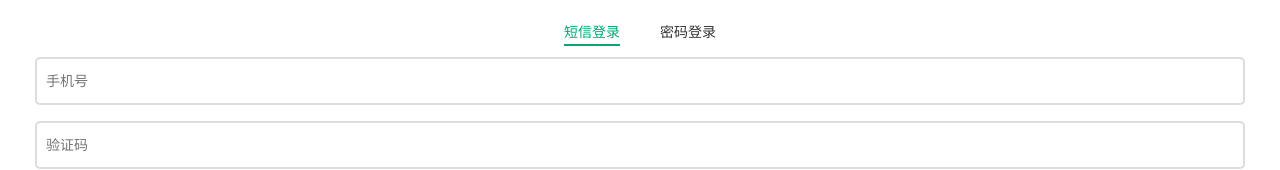
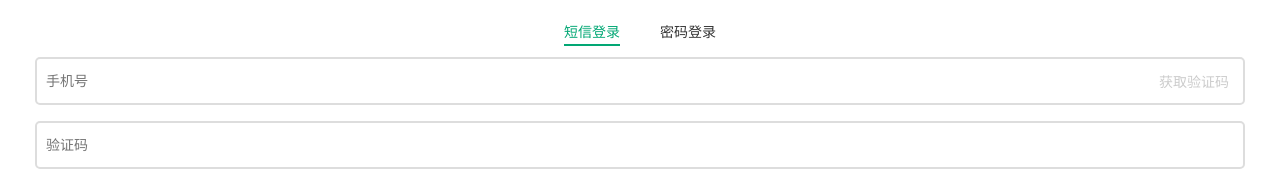
Before and after one commit to t22499/foodDeliveryApp, a Vue app: page /login in a window 1280 px wide. Shown: the part 203-373 px from the top of the page. Built offline with nearby package versions, Linux system fonts and the light colour scheme.

Commit message:
login-手机验证码

```diff
--- a/src/views/Login/Login.vue
+++ b/src/views/Login/Login.vue
@@ -2,7 +2,20 @@
 import { ref } from 'vue';
 
 const loginWay = ref(true);// true代表短信登陆, false代表密码
+const computeTime = ref(0)//倒计时
 
+const getCode = ()=>{
+  // 如果当前没有计时
+  if(!computeTime.value){
+    computeTime.value = 30
+    const intervalId = setInterval(()=>{
+      computeTime.value--
+      if(computeTime.value <= 0){
+        clearInterval(intervalId)
+      }
+    },1000)
+  }
+}
 
 </script>
 
@@ -23,6 +36,10 @@ const loginWay = ref(true);// true代表短信登陆, false代表密码
             <div :class="{on: loginWay}">
               <section class="login_message">
                 <input type="tel" placeholder="手机号">
+                <button  class="get_verification"
+                       @click.prevent="getCode">
+                {{computeTime>0 ? `已发送(${computeTime}s)` : '获取验证码'}}
+              </button>
               </section>
               <section class="login_verification">
                 <input type="tel" placeholder="验证码">
@@ -157,4 +174,14 @@ const loginWay = ref(true);// true代表短信登陆, false代表密码
     }
   }
 }
+.get_verification{
+  position: absolute;
+  top: 50%;
+  right: 10px;
+  transform: translateY(-50%);
+  border: 0;
+  color: #ccc;
+  font-size: 14px;
+  background: transparent
+}
 </style>
```
